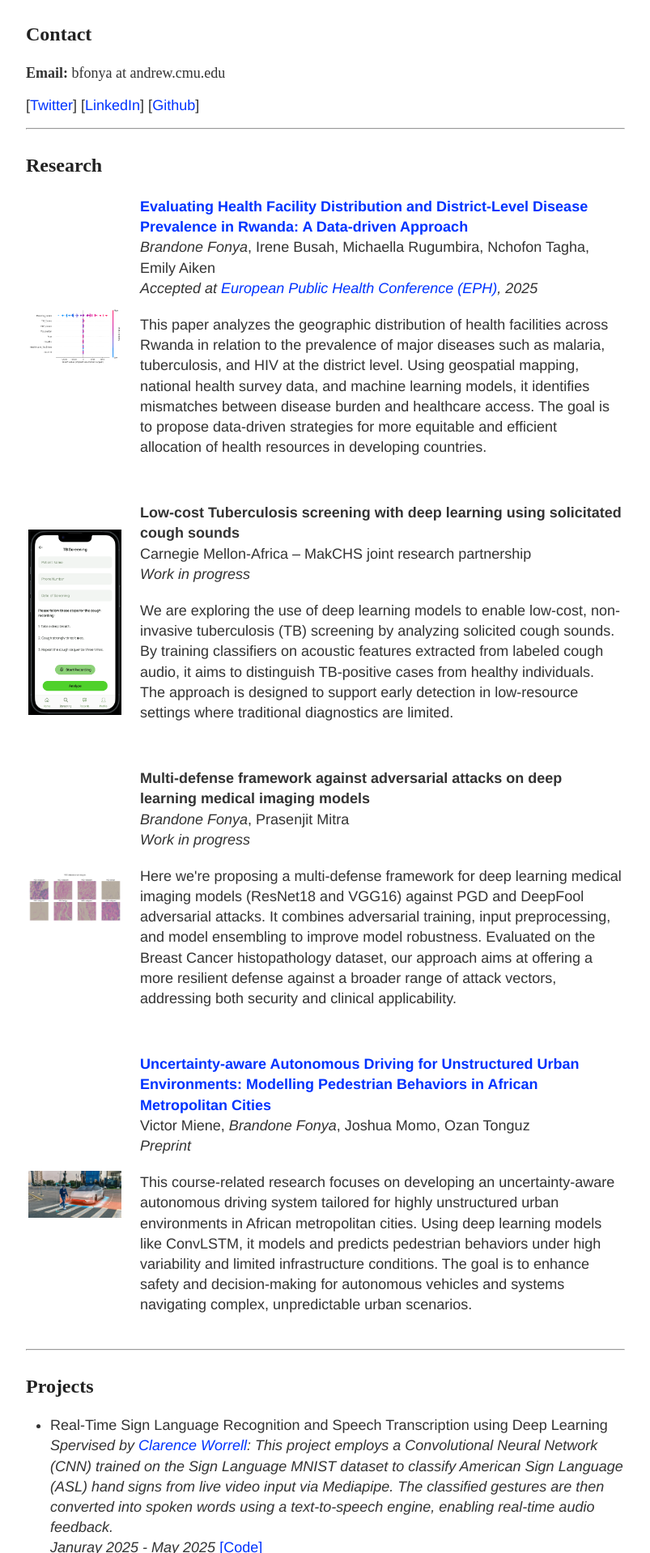
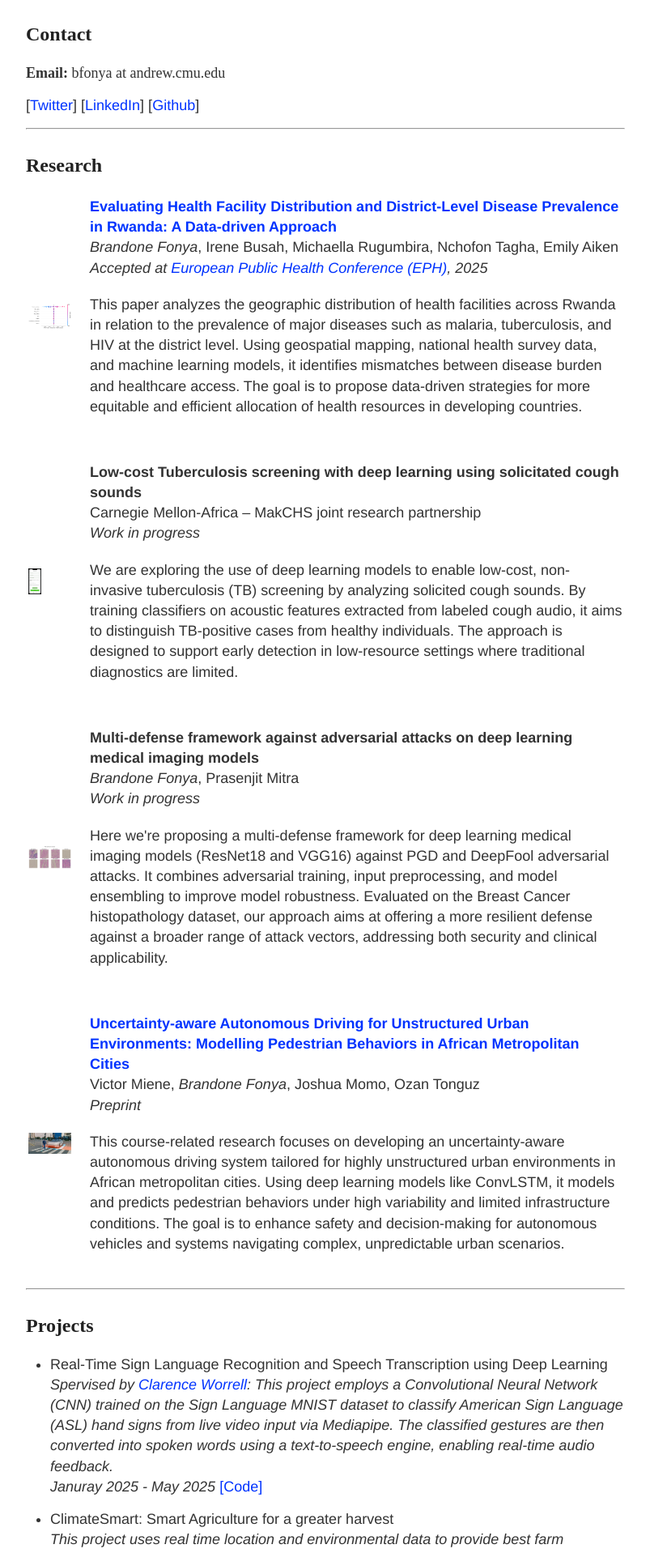
Before and after one commit to FonyaBrandone/FonyaBrandone.github.io, a Jekyll site: the page built from index.md, in a window 1280 px wide. Shown: the part 452-2370 px from the top of the page at 81% size, without its empty margins (238-1041 px from the left). Built offline with Jekyll 4.4.1, drawn with Linux system fonts in a browser that asks for light colours.

Commit message:
width update

```diff
--- a/index.md
+++ b/index.md
@@ -52,7 +52,7 @@ Apart from work, I enjoy travelling, reading and watching documentaries.
   <tr><td colspan="2" style="padding: 10px;"></td></tr>
 
   <tr>
-    <td><img src="static/tb-screening.png" alt="Tubercolusis Screening research Image" width="900"></td>
+    <td><img src="static/tb-screening.png" alt="Tubercolusis Screening research Image" width="30%"></td>
     <td style="padding-left: 20px;">
       <b>Low-cost Tuberculosis screening with deep learning using solicitated cough sounds</b><br>
       Carnegie Mellon-Africa – MakCHS joint research partnership<br>
```
